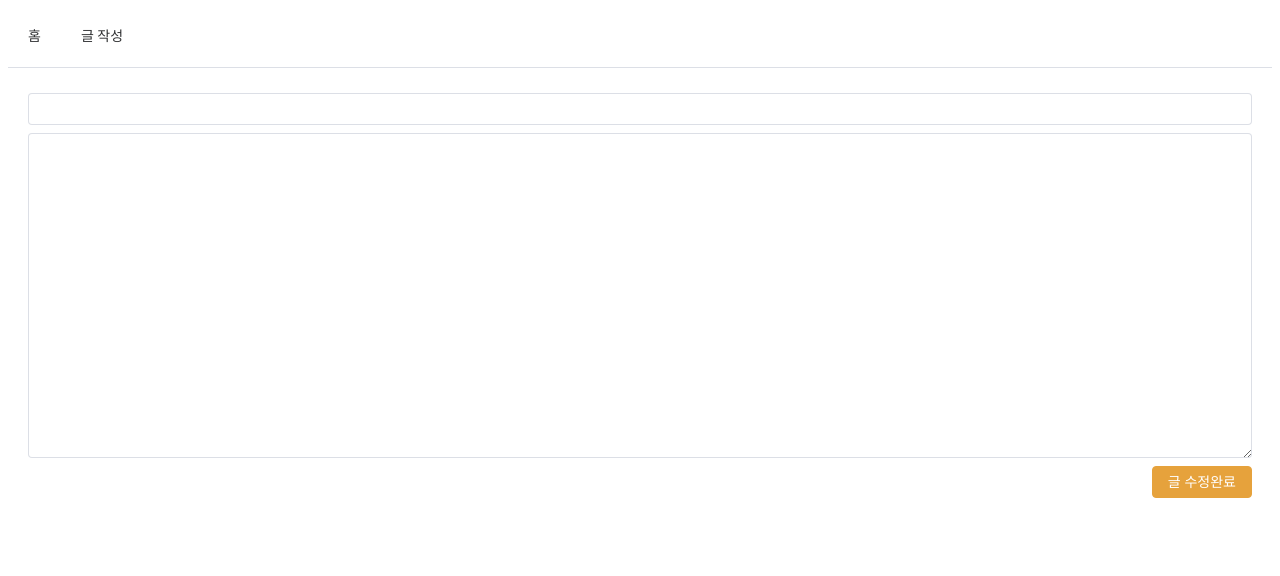
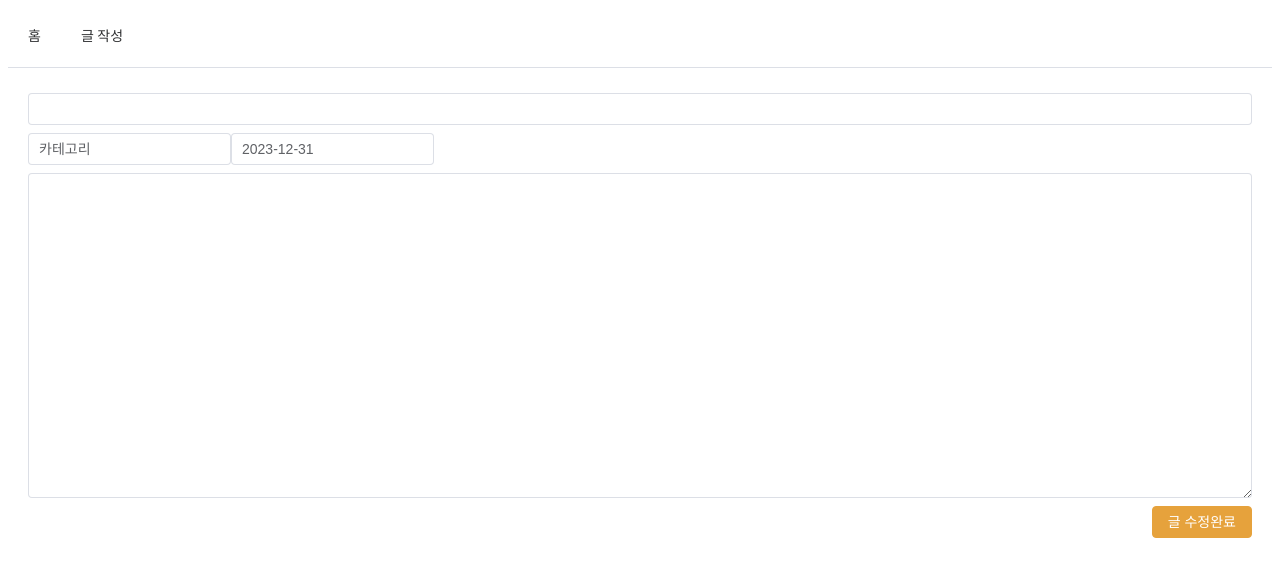
Before and after one commit to IE-MangChi/MakeBlog, a Vue app in the folder front/: page /edit/1 in a window 1280 px wide. Shown: the top 576 px of the page. Built offline with nearby package versions, Linux system fonts and the light colour scheme; no server answers.

Commit message:
feat: 카테고리, 등록일자 div 추가

```diff
--- a/front/src/views/EditView.vue
+++ b/front/src/views/EditView.vue
@@ -1,6 +1,14 @@
 <template>
-  <div>
+  <div class="mb-2">
     <el-input v-model="post.title"/>
+  </div>
+  <div class="sub d-flex">
+    <div class="category">
+      <el-input :value="category" />
+    </div>
+    <div class="regDate">
+      <el-input :value="regDate" readonly/>
+    </div>
   </div>
   <div class="mt-2">
     <el-input v-model="post.content" type="textarea" rows="15"></el-input>
@@ -39,6 +47,9 @@ const edit = () => {
         router.replace({name:"home"});
       })
 }
+
+const category = ref("카테고리");
+const regDate = ref("2023-12-31");
 </script>
 
 <style>
```
